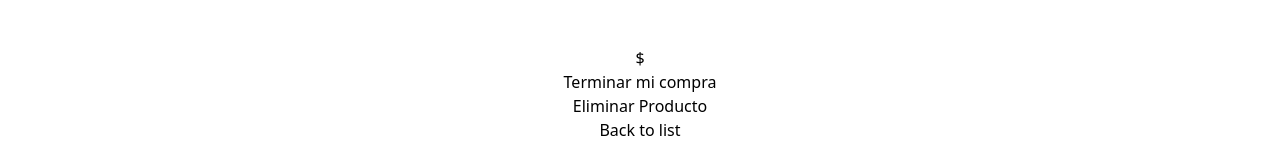
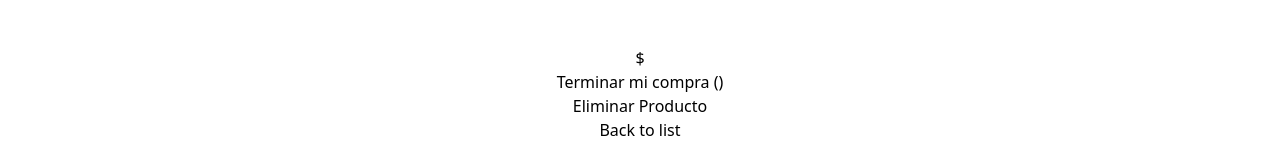
Before and after one commit to fernandoarmonellifiedler/AmigurumiStore-Armonelli, a React (Create React App) app: page /item/62a7c939fc13ae37d4000061 in a window 1280 px wide. Both pictures are taken after a click on the button "Comprar". Shown: the part 254-414 px from the top of the page. Built offline with nearby package versions, Linux system fonts and the light colour scheme; no server answers; the database is empty.

Commit message:
add feedback for quantity added to cart

```diff
--- a/src/components/CartContainer/index.js
+++ b/src/components/CartContainer/index.js
@@ -12,7 +12,6 @@ export default function CartContainer() {
         countTotal()
     }, [countTotal])
 
-    /* Call methods imported from Context with handlers */
     function handleOnClear() {
         clearCart()
     }
--- a/src/components/CartForm/index.js
+++ b/src/components/CartForm/index.js
@@ -13,8 +13,6 @@ export default function CartForm({handleOpenCloseForm}) {
     const navigate = useNavigate();
 
     function handleChange(e) {
-
-
         setBuyerData({
             ...buyerData,
             [e.target.name]: e.target.value
--- a/src/components/CartItem/index.js
+++ b/src/components/CartItem/index.js
@@ -5,7 +5,6 @@ import CartContext from '../../context/CartContext'
 export default function CartItem({ item }) {
     const { removeItem } = useContext(CartContext)
 
-    /* Call methods imported from Context with handlers */
     function handleOnRemove(itemId) {
         removeItem(itemId)
     }
--- a/src/components/Item/index.js
+++ b/src/components/Item/index.js
@@ -1,21 +1,16 @@
-import { useState, useContext } from 'react'
+import { useContext } from 'react'
 import ItemCount from "../ItemCount"
 import { Link } from "react-router-dom"
 import CartContext from '../../context/CartContext'
 
 export default function Item({ item }) {
-    /* Checks if "Comprar" button was clicked */
-    const [addedToCart, setAddedToCart] = useState(false)
-    const { addItem, removeItem, isInCart } = useContext(CartContext)
+    const { addItem, removeItem, isInCart, countItem } = useContext(CartContext)
 
-    /* Call methods imported from Context with handlers */
     function handleOnAdd(quantityToAdd) {
-        setAddedToCart(true)
         addItem(item, quantityToAdd)
     }
 
     function handleOnRemove(itemId) {
-        setAddedToCart(false)
         removeItem(itemId)
     }
 
@@ -29,15 +24,12 @@ export default function Item({ item }) {
             <Link to={"/item/" + item.id} >Ver Detalle</Link>
 
             <div className="ItemCardShoppingCartBox">
-                {addedToCart
-                    ? <Link to="/cart">Terminar mi compra</Link>
+                {isInCart(item.id)
+                    ? <Link to="/cart">Terminar mi compra  ({countItem(item.id)[0].quantity})</Link>
                     : <ItemCount initial={item.initial_amount} stock={item.available_stock} onAdd={handleOnAdd} itemId={item.id} />
                 }
 
-                { isInCart(item.id) &&
-                <>
-                    <button onClick={() => handleOnRemove(item.id)} >Eliminar Producto</button>
-                </> }
+                { isInCart(item.id) && <button onClick={() => handleOnRemove(item.id)} >Eliminar Producto</button> }
             </div>
         </div>
     )
--- a/src/components/ItemDetail/index.js
+++ b/src/components/ItemDetail/index.js
@@ -1,22 +1,17 @@
-import { useState, useContext } from 'react'
+import { useContext, useEffect } from 'react'
 import ItemCount from "../ItemCount"
 import { Link, useNavigate } from "react-router-dom"
 import CartContext from '../../context/CartContext'
 
 export default function ItemDetail({ item }) {
-    /* Checks if "Comprar" button was clicked */
-    const [addedToCart, setAddedToCart] = useState(false)
-    const { addItem, removeItem, isInCart } = useContext(CartContext)
+    const { addItem, removeItem, isInCart, countItem } = useContext(CartContext)
     const navigate = useNavigate();
 
-    /* Call methods imported from Context with handlers */
     function handleOnAdd(quantityToAdd) {
-        setAddedToCart(true)
         addItem(item, quantityToAdd)
     }
 
     function handleOnRemove(itemId) {
-        setAddedToCart(false)
         removeItem(itemId)
     }
 
@@ -31,17 +26,13 @@ export default function ItemDetail({ item }) {
 
             <p>{item.description}</p>
 
-            {addedToCart
-                ? <Link to="/cart">Terminar mi compra</Link>
+            {isInCart(item.id)
+                ? <Link to="/cart">Terminar mi compra ({countItem(item.id)[0].quantity})</Link>
                 : <ItemCount initial={item.initial_amount} stock={item.available_stock} onAdd={handleOnAdd} itemId={item.id} />
             }
-            { isInCart(item.id) &&
-            <>
-                <button onClick={() => handleOnRemove(item.id)} >Eliminar Producto</button>
-            </> }
+            {isInCart(item.id) && <button onClick={() => handleOnRemove(item.id)} >Eliminar Producto</button> }
 
             <button onClick={() => navigate(-1)}>Back to list</button>
-
         </div>
     )
 }
--- a/src/components/ItemDetailContainer/index.js
+++ b/src/components/ItemDetailContainer/index.js
@@ -15,8 +15,8 @@ export default function ItemDetailContainer() {
                 setProduct(resolve)
                 setLoading(true)
             })
-            .catch((error) => {
-                console.log(error)
+            .catch((err) => {
+                console.error(err)
             })
     }, [id])
 
--- a/src/components/ItemListContainer/index.js
+++ b/src/components/ItemListContainer/index.js
@@ -16,8 +16,8 @@ export default function ItemListContainer() {
                 setProducts(resolve)
                 setLoading(true)
             })
-            .catch((error) => {
-                console.log(error)
+            .catch((err) => {
+                console.error(err)
             })
         } else {
             getItems(categoryId)
@@ -25,12 +25,10 @@ export default function ItemListContainer() {
                 setProducts(resolve)
                 setLoading(true)
             })
-            .catch((error) => {
-                console.log(error)
+            .catch((err) => {
+                console.error(err)
             })
         }
-
-
     }, [categoryId])
 
     return (
--- a/src/context/CartContext/index.js
+++ b/src/context/CartContext/index.js
@@ -16,14 +16,14 @@ export function CartContextProvider({ children }) {
     function addItem(item, quantity) {
         if (isInCart(item.id)) {
             setCart(cart.map((cartItem) => {
-                if ( cartItem.id === item.id) {
-                    return  {...cartItem, quantity}
+                if (cartItem.id === item.id) {
+                    return { ...cartItem, quantity }
                 } else {
-                    return {...cartItem}
+                    return { ...cartItem }
                 }
             }))
         } else {
-            setCart([...cart, { ...item,  quantity}]);
+            setCart([...cart, { ...item, quantity }]);
         }
     }
 
@@ -48,6 +48,14 @@ export function CartContextProvider({ children }) {
         })
     }
 
+    function countItem(id) {
+        if (cart.length > 0) {
+            return cart.filter((item) => {
+                return item.id === id
+            })
+        }
+    }
+
     function countTotal() {
         let totalItems = 0
         let price = 0
@@ -64,7 +72,7 @@ export function CartContextProvider({ children }) {
 
     return (
         <CartContext.Provider
-            value={{ cart, addItem, removeItem, clearCart, isInCart, countTotal, totalQuantity, totalPrice  }}
+            value={{ cart, addItem, removeItem, clearCart, isInCart, countItem, countTotal, totalQuantity, totalPrice }}
         >
             {children}
         </CartContext.Provider>
```
